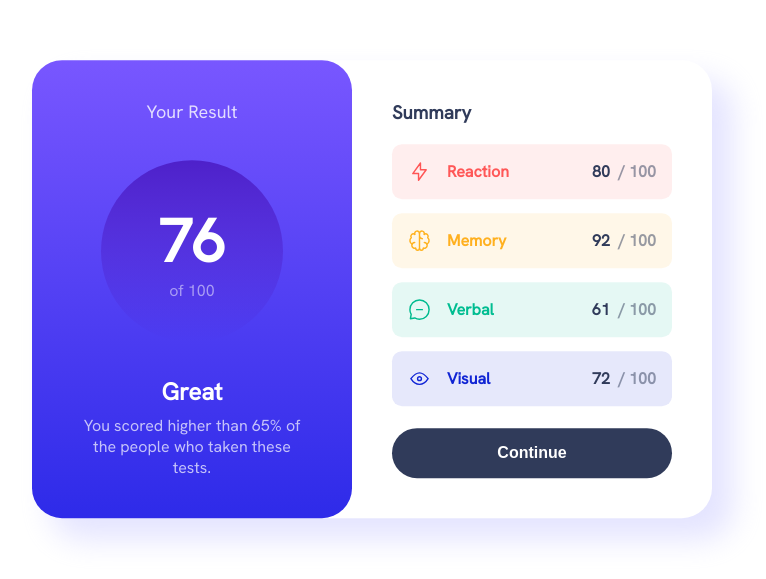
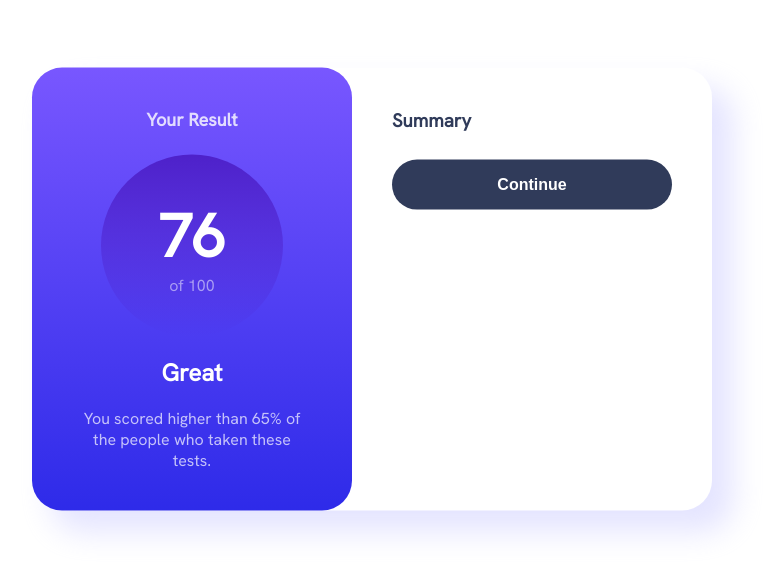
Before and after one commit to aronsn/results-summary-component, a plain HTML site: page index.html in a window 1280 px wide. Shown: the part 111-690 px from the top of the page, without its empty margins (268-1034 px from the left). Drawn offline with Linux system fonts and the light colour scheme.

Commit message:
feat: remove hard-coded data for Summary container, and inline script js code. Add link to scriptjs file

```diff
--- a/index.html
+++ b/index.html
@@ -8,16 +8,13 @@
   <link rel="icon" type="image/png" sizes="32x32" href="./assets/images/favicon-32x32.png">
   <link rel="stylesheet" type="text/css" href="style.css">
 
-  <title> Results summary component </title>
+  <title> Results Summary Component </title>
 </head>
-<script>
-  fetch("data.json").then(response => response.json()).then(data => console.log(data))
-</script>
 
 <body style="margin:0;padding:0">
   <div class="results-summary-card">
     <div class="result-container">
-      <p class="result-heading" style="font-size: 18px;">Your Result</p>
+      <h1 class="result-heading" style="font-size: 18px;">Your Result</h1>
       <section class="circle">
         <div>
           <p class="average-score">76</p>
@@ -25,35 +22,19 @@
         </div>
       </section>
       <section class="feedback">
-        <h1>Great</h1>
+        <h2>Great</h2>
         <p>You scored higher than 65% of the people who taken these tests.</p>
       </section>
     </div>
     <div class="summary-container">
       <h3>Summary</h3>
-      <section class="field red-text-background">
-        <i class="icon"><img src="assets/images/icon-reaction.svg" height="23px" alt="SVG Image" /></i>
-        <p class="ability">Reaction</p>
-        <p class="score">80 &nbsp<span class="total-score">/ 100</span></p>
-      </section>
-      <section class="field yellow-text-background">
-        <i class="icon"><img src="assets/images/icon-memory.svg" height="23px" alt="SVG Image" /></i>
-        <p class="ability">Memory</p>
-        <p class="score">92 &nbsp<span class="total-score">/ 100</span></p>
-      </section>
-      <section class="field green-text-background">
-        <i class="icon"><img src="assets/images/icon-verbal.svg" height="23px" alt="SVG Image" /></i>
-        <p class="ability">Verbal</p>
-        <p class="score">61 &nbsp<span class="total-score">/ 100</span></p>
-      </section>
-      <section class="field blue-text-background">
-        <i class="icon"><img src="assets/images/icon-visual.svg" height="23px" alt="SVG Image" /></i>
-        <p class="ability">Visual</p>
-        <p class="score">72 &nbsp<span class="total-score">/ 100</span></p>
-      </section>
+      <div id="summary">
+      </div>
       <button class="button" type="button">Continue</button>
     </div>
   </div>
 </body>
 
+<script src="script.js"></script>
+
 </html>
```
